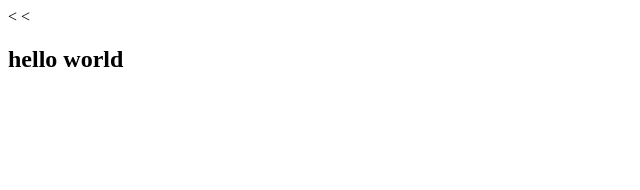
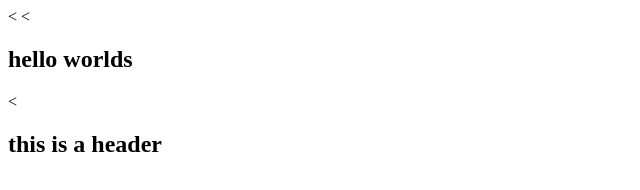
Before and after one commit to almuziny/Teckcampus-one, a plain HTML site: page index.html in a window 1280 px wide. Shown: the whole page, without its empty margins (0-640 px from the left). Drawn offline with Linux system fonts and the light colour scheme.

Commit message:
add header

```diff
--- a/index.html
+++ b/index.html
@@ -5,6 +5,7 @@
     <title>title</title>
   </head>
   <body>
-    <<h2>hello world</h2>
+    <<h2>hello worlds</h2>
+    <<h2>this is a header</h2>
   </body>
 </html>
```
